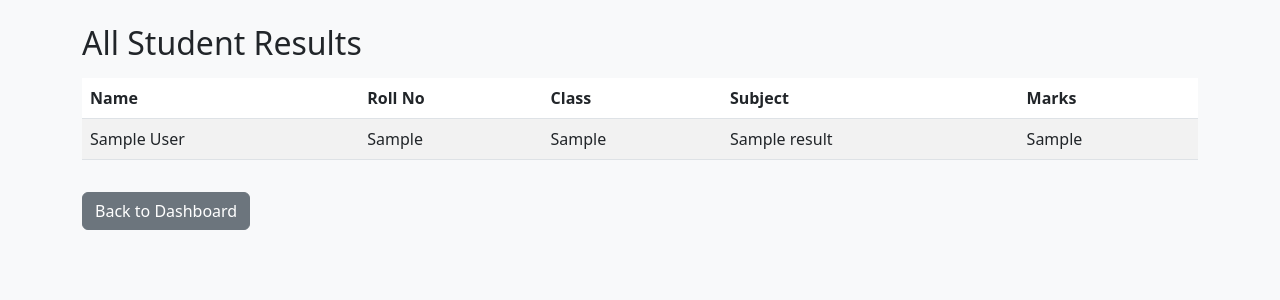
After one commit to adityasulekar/student_result_system, a Flask app: page /all_results in a window 1280 px wide. The commit adds this page. Shown: the top 300 px of the page. Run offline with Flask 3, Linux system fonts and the light colour scheme; the visitor is signed in with stand-in values (Sample User, id 1); tables that the repository leaves empty or names only in its code hold one stand-in row (values such as "Sample post").

Commit message:
Added student result view and admin all results view

```diff
--- a/app.py
+++ b/app.py
@@ -95,6 +95,46 @@ def add_marks():
 
     conn.close()
     return render_template("add_marks.html", students=students, message=message)
+@app.route('/view_result', methods=['GET', 'POST'])
+def view_result():
+    if 'role' not in session or session['role'] != 'student':
+        return redirect(url_for('home'))
+
+    conn = get_connection()
+    cursor = conn.cursor()
+    result_data = []
+
+    if request.method == 'POST':
+        roll_no = request.form['roll_no']
+        cursor.execute("SELECT id FROM students WHERE roll_no=%s", (roll_no,))
+        student = cursor.fetchone()
+
+        if student:
+            student_id = student[0]
+            cursor.execute("SELECT subject, marks FROM results WHERE student_id=%s", (student_id,))
+            result_data = cursor.fetchall()
+
+    conn.close()
+    return render_template("view_results.html", results=result_data)
+@app.route('/all_results')
+def all_results():
+    if 'role' not in session or session['role'] != 'admin':
+        return redirect(url_for('home'))
+
+    conn = get_connection()
+    cursor = conn.cursor()
+
+    query = """
+        SELECT s.name, s.roll_no, s.class, r.subject, r.marks
+        FROM students s
+        LEFT JOIN results r ON s.id = r.student_id
+        ORDER BY s.roll_no, r.subject
+    """
+    cursor.execute(query)
+    all_data = cursor.fetchall()
+    conn.close()
+
+    return render_template("all_results.html", data=all_data)
 
 
 if __name__=='__main__':
--- /dev/null
+++ b/templates/all_results.html
@@ -0,0 +1,40 @@
+<!DOCTYPE html>
+<html lang="en">
+<head>
+    <meta charset="UTF-8">
+    <title>All Results</title>
+    <link href="https://cdn.jsdelivr.net/npm/bootstrap@5.3.0/dist/css/bootstrap.min.css" rel="stylesheet">
+</head>
+<body class="bg-light">
+
+<div class="container mt-4">
+    <h2>All Student Results</h2>
+
+    <table class="table table-striped mt-3">
+        <thead>
+            <tr>
+                <th>Name</th>
+                <th>Roll No</th>
+                <th>Class</th>
+                <th>Subject</th>
+                <th>Marks</th>
+            </tr>
+        </thead>
+        <tbody>
+            {% for row in data %}
+                <tr>
+                    <td>{{ row[0] }}</td>
+                    <td>{{ row[1] }}</td>
+                    <td>{{ row[2] }}</td>
+                    <td>{{ row[3] or 'N/A' }}</td>
+                    <td>{{ row[4] if row[4] is not none else '-' }}</td>
+                </tr>
+            {% endfor %}
+        </tbody>
+    </table>
+
+    <a href="/dashboard" class="btn btn-secondary mt-3">Back to Dashboard</a>
+</div>
+
+</body>
+</html>
--- a/templates/dashboard.html
+++ b/templates/dashboard.html
@@ -16,6 +16,9 @@
     <a href="/logout" class="btn btn-danger mt-3">Logout</a>
     <a href="/add_student" class="btn btn-success mt-3">➕ Add Student</a>
     <a href="/add_marks" class="btn btn-warning mt-3">📊 Add Marks</a>
+    <a href="/view_result" class="btn btn-info mt-3">📄 View Your Result</a>
+    <a href="/all_results" class="btn btn-dark mt-3">📑 View All Results (Admin)</a>
+
 
 </div>
 
```
Also changed, not shown: templates/view_results.html (added, +36 -0 lines).
